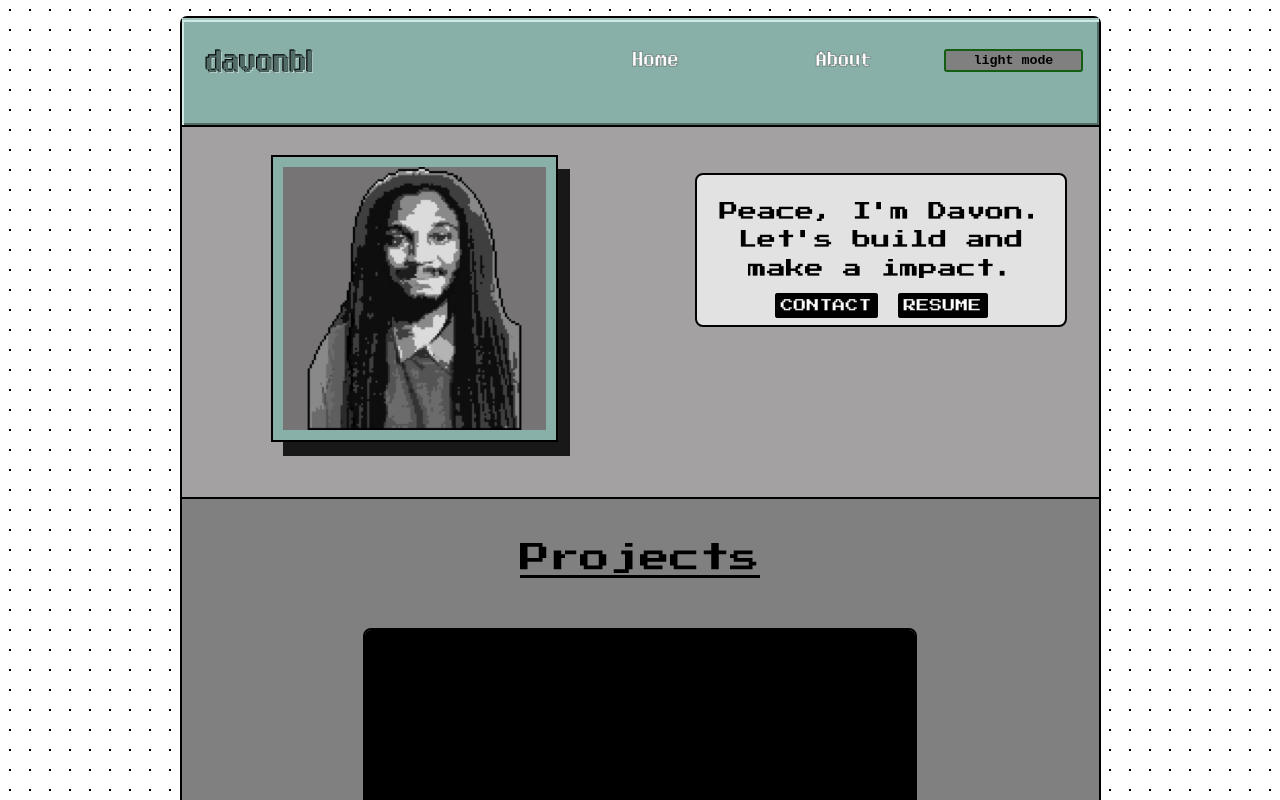
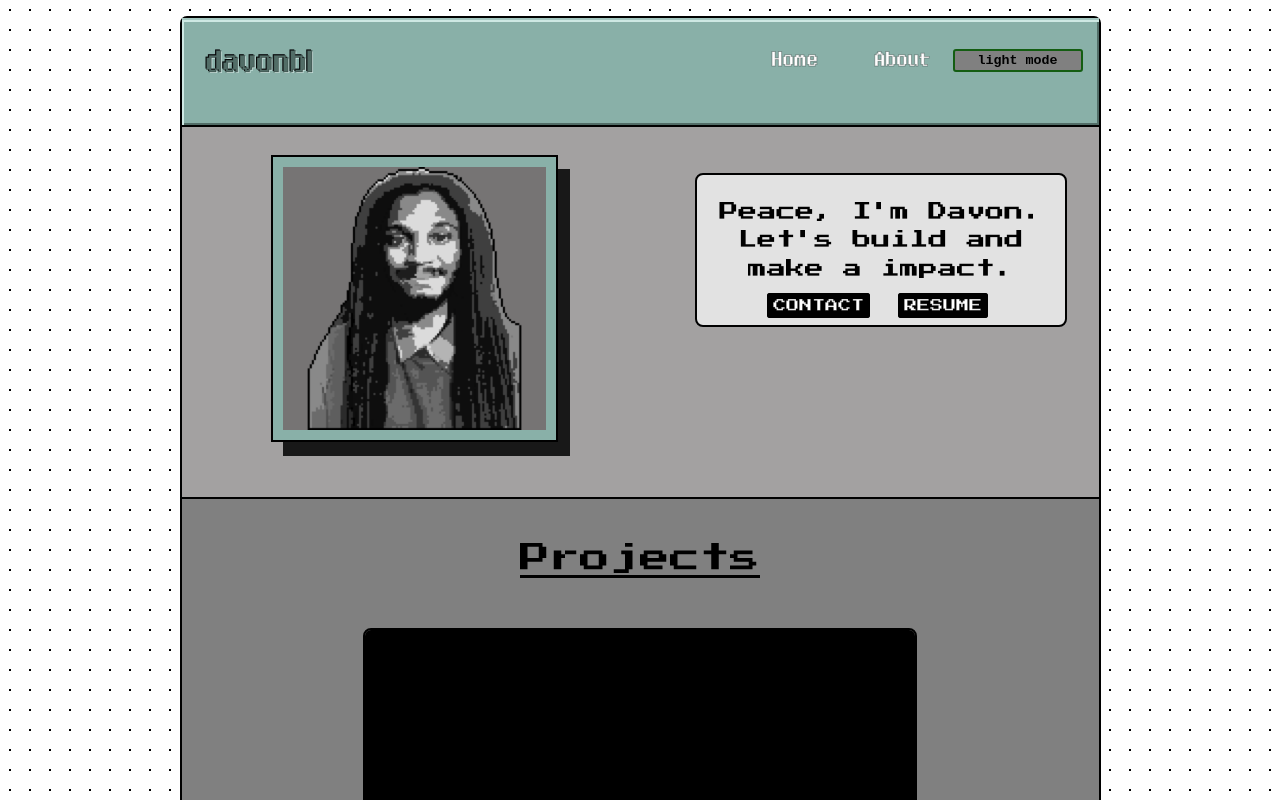
Before and after one commit to davonbl/davonbl-portfolio-v2, a React (Vite) app: page / in a window 1280 px wide. Shown: the top 800 px of the page. Built offline with nearby package versions, Linux system fonts and the light colour scheme.

Commit message:
adjusted the width styling for the light&dark mode btn, along with the davonbl logo

```diff
--- a/src/App.css
+++ b/src/App.css
@@ -235,6 +235,14 @@ header{
 
 }
 
+.logoName{
+  width: 100%;
+}
+
+a{
+  width: 100%;
+}
+
 /****************
 
   BreakPoints
@@ -245,6 +253,14 @@ header{
 
 /* 40rem */
 @media screen and (min-width: 690px ){
+
+  a{
+    width: 30%;
+  }
+
+  /* .visual-btn--tablet{
+    width: 30%;
+  } */
   .nav-bar-mobile{
     display: none;
   }
@@ -333,7 +349,8 @@ header{
     border-radius: 3px;
     font-family: monospace;
     font-weight: 800;
-    width: 18%;
+    /* width: 18%; */
+    width: 31%;
   }
 }
 
--- a/src/App.jsx
+++ b/src/App.jsx
@@ -118,7 +118,7 @@ function App() {
     return (
       <header>
       <div className='header__mobile header__tablet'>
-          <Link to ='/'><h2 className='header__h2'>davonbl</h2></Link>
+          <Link className='logoName' to ='/'><h2 className='header__h2'>davonbl</h2></Link>
           {/* <h2 className='header__h2'>davonbl</h2> */}
           <button id='testingBtn' className='visual-btn--mobile' onClick={testingBtn}>{flickColor?'dark mode' : 'light mode'}</button>
 
```
